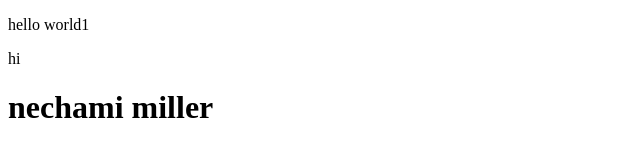
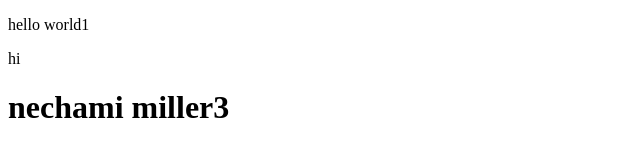
Before and after one commit to ruth8346/collborator, a plain HTML site: page index.html in a window 1280 px wide. Shown: the full height of the page, 0-640 px from the left. Drawn offline with Linux system fonts and the light colour scheme.

Commit message:
Update index.html

```diff
--- a/index.html
+++ b/index.html
@@ -8,6 +8,6 @@
 <body>
     <p>hello world1</p>
     <p>hi</p>
-    <h1>nechami miller</h1>
+    <h1>nechami miller3</h1>
 </body>
 </html>
```
